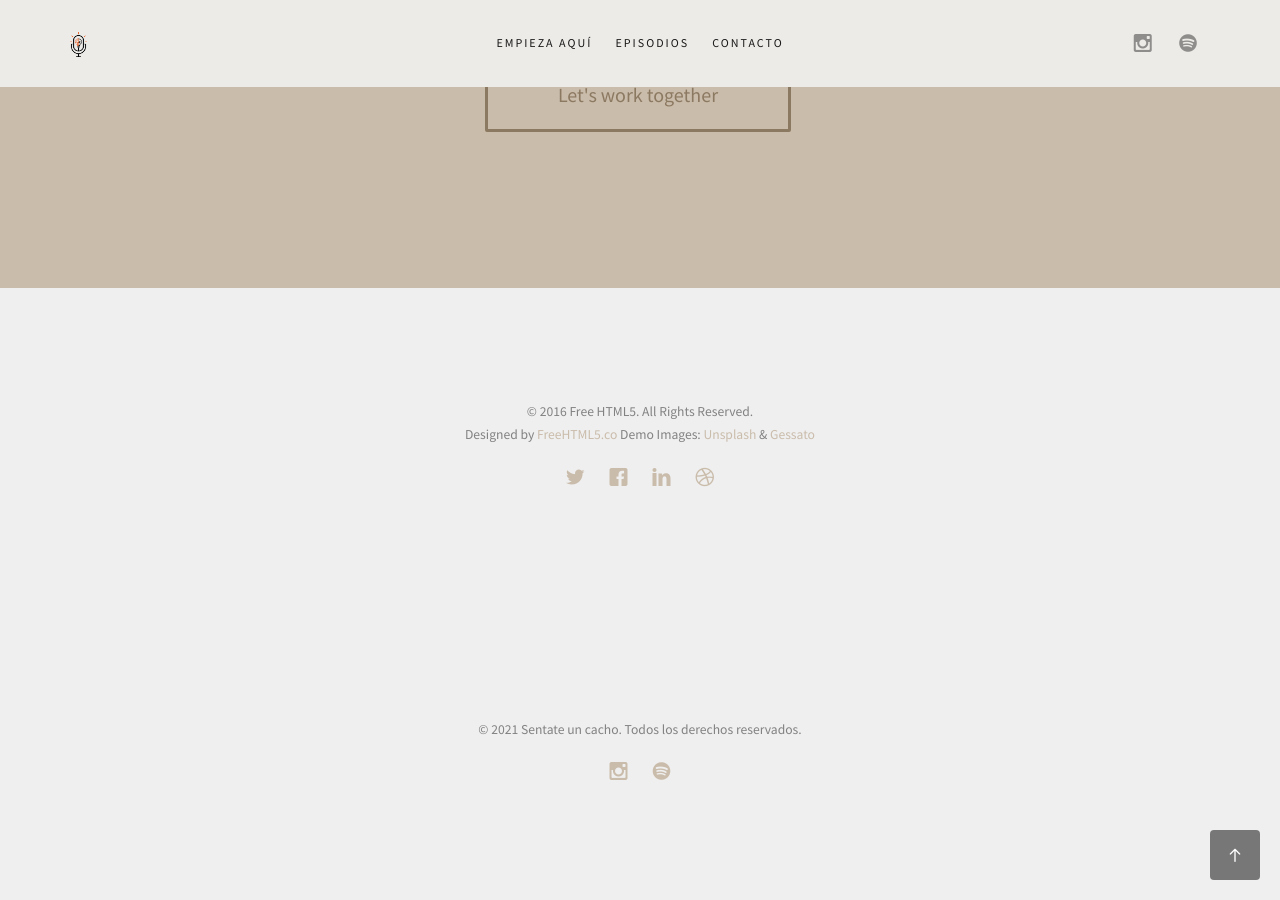
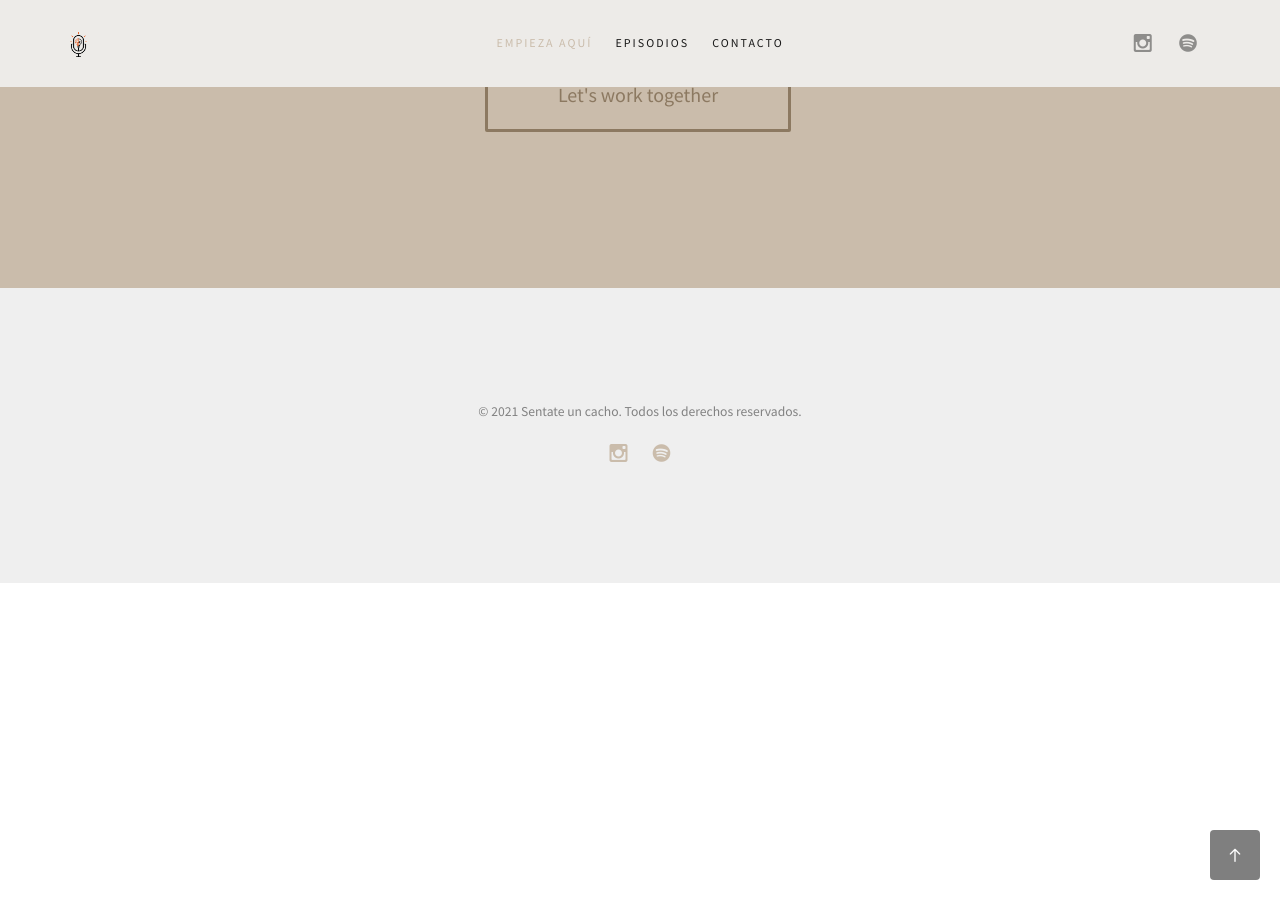
Before and after one commit to thethoughtfulmillennial/thethoughtfulmillennial.github.io, a Jekyll site: the page built from inicio.html, in a window 1280 px wide and 900 px high, scrolled down 1463 px. Built offline with Jekyll 4.4.1, drawn with Linux system fonts in a browser that asks for light colours; some web fonts are replaced.

Commit message:
Updating index text.

```diff
--- a/episodios.html
+++ b/episodios.html
@@ -10,7 +10,7 @@
 		<div class="fh5co-top-menu menu-1 text-center">
 			<ul>
 				<li><a href="/inicio.html">Empieza aquí</a></li>
-				<li><a class="active" href="/episodios.html">Episodios</a></li>
+				<li class="active"><a href="/episodios.html">Episodios</a></li>
 				<li><a href="/contacto.html">Contacto</a></li>
 			</ul>
 		</div>
--- a/inicio.html
+++ b/inicio.html
@@ -4,11 +4,11 @@
 <nav class="fh5co-nav" role="navigation">
 	<div class="container">
 		<div class="fh5co-top-logo">
-			<div id="fh5co-logo"><a href="index.html"><img style="height: 25px;" src="assets/images/logo.png"></a></div>
+			<div id="fh5co-logo"><a href="index.html"><img style="height: 25px;" src="/assets/images/logo.png"></a></div>
 		</div>
 		<div class="fh5co-top-menu menu-1 text-center">
 			<ul>
-				<li><a class="active" href="/inicio.html">Empieza aquí</a></li>
+				<li class="active"><a href="/inicio.html">Empieza aquí</a></li>
 				<li><a href="/episodios.html">Episodios</a></li>
 				<li><a href="/contacto.html">Contacto</a></li>
 			</ul>
@@ -44,8 +44,8 @@
 					</div>
 				</div>
 				<div class="row">
-					<div class="col-md-12">
-						<h3 class="title animate-box">¿Quiénes somos?</h3>
+					<div class="col-md-12 animate-box">
+						<h3 class="title">¿Quiénes somos?</h3>
 						<p>
 							Sarah es . Sus links:
 						</p>
@@ -70,25 +70,3 @@
 		</div>
 	</div>
 </div>
-
-<footer id="fh5co-footer" role="contentinfo">
-	<div class="container">
-		<div class="row copyright">
-			<div class="col-md-12 text-center">
-				<p>
-					<small class="block">&copy; 2016 Free HTML5. All Rights Reserved.</small>
-					<small class="block">Designed by <a href="http://freehtml5.co/" target="_blank">FreeHTML5.co</a> Demo Images: <a href="http://unsplash.co/" target="_blank">Unsplash</a> &amp; <a href="http://blog.gessato.com/" target="_blank">Gessato</a></small>
-				</p>
-
-				<ul class="fh5co-social-icons">
-					<li><a href="#"><i class="icon-twitter"></i></a></li>
-					<li><a href="#"><i class="icon-facebook"></i></a></li>
-					<li><a href="#"><i class="icon-linkedin"></i></a></li>
-					<li><a href="#"><i class="icon-dribbble"></i></a></li>
-				</ul>
-
-			</div>
-		</div>
-
-	</div>
-</footer>
```
Also changed, not shown: other parts of inicio.html (+1 -1 lines), index.html (+5 -2 lines).
